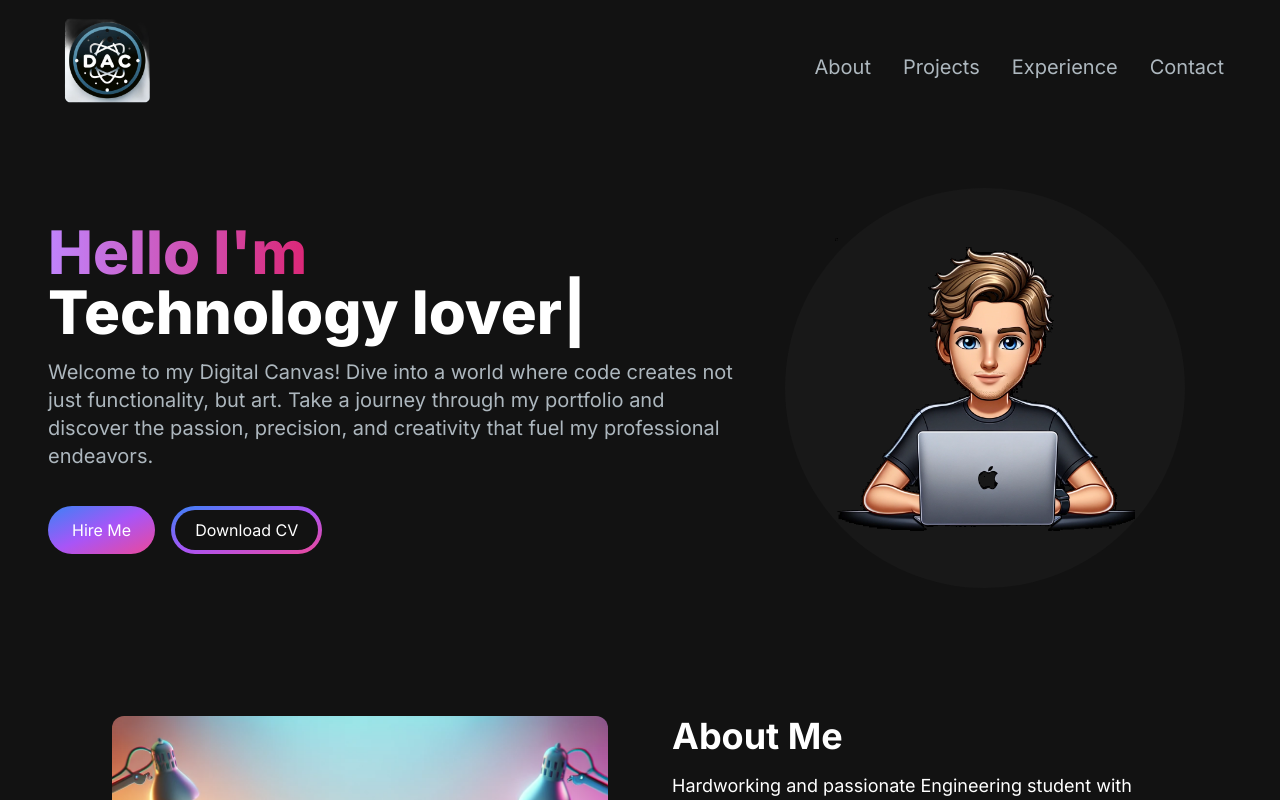
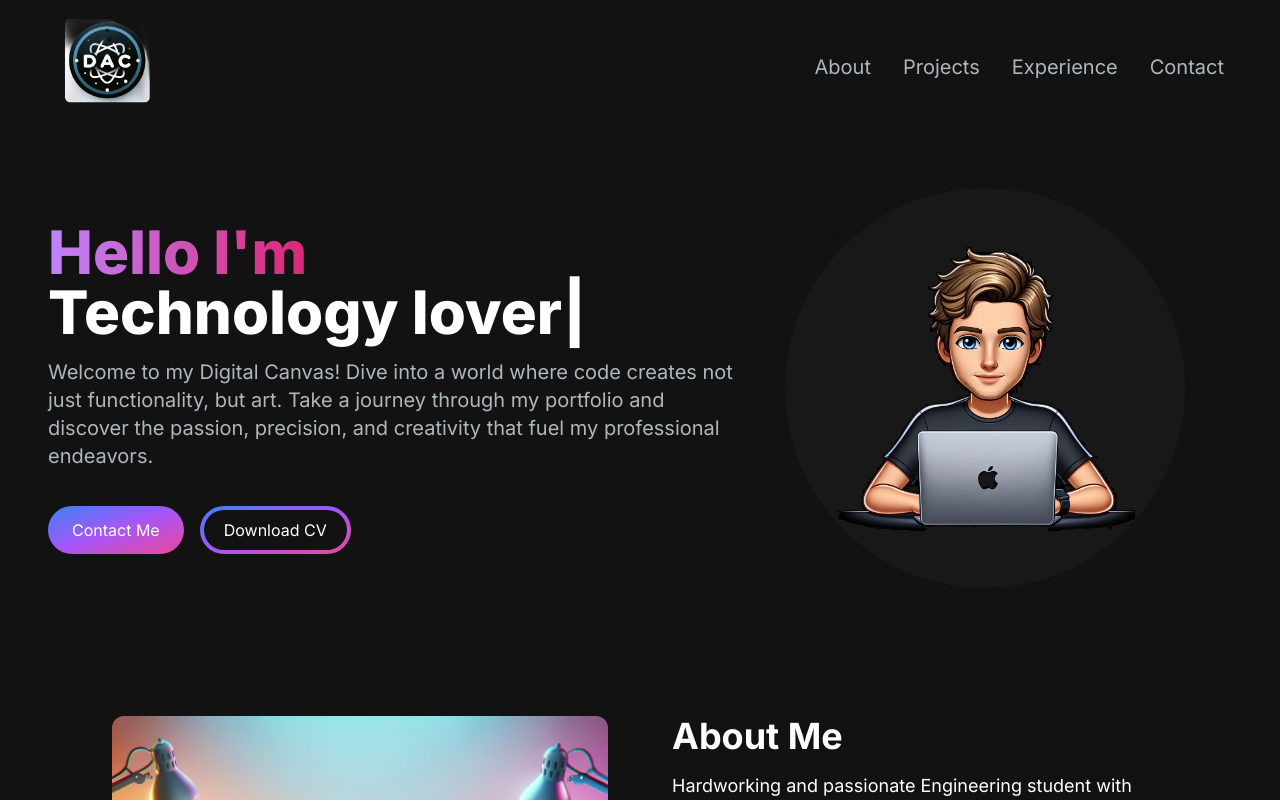
Before and after one commit to DumitriuAndreii/portfolio-website, a Next.js app: page / in a window 1280 px wide. Shown: the top 800 px of the page. Built offline with nearby package versions, Linux system fonts and the light colour scheme.

Commit message:
add contact me button and functionality

```diff
--- a/src/app/components/HeroSection.jsx
+++ b/src/app/components/HeroSection.jsx
@@ -35,8 +35,16 @@
             professional endeavors.
           </p>
           <div>
-            <button className="px-6 py-3 w-full sm:w-fit rounded-full mr-4 bg-gradient-to-br from-blue-500 via-purple-500 to-pink-500 hover:bg-slate-200 text-white mt-3">
-              Hire Me
+            <button
+              className="px-6 py-3 w-full sm:w-fit rounded-full mr-4 bg-gradient-to-br from-blue-500 via-purple-500 to-pink-500 hover:bg-slate-200 text-white mt-3"
+              onClick={() => {
+                const section = document.querySelector("#contact");
+                if (section) {
+                  section.scrollIntoView({ behavior: "smooth" });
+                }
+              }}
+            >
+              Contact Me
             </button>
             <button className="px-1 py-1 w-full sm:w-fit rounded-full mr-4 bg-gradient-to-br from-blue-500 via-purple-500 to-pink-500 hover:bg-slate-800 text-white  mt-3">
               <a href="CV_DumitriuAndrei.pdf" download="DumitriuAndrei_CV">
```
